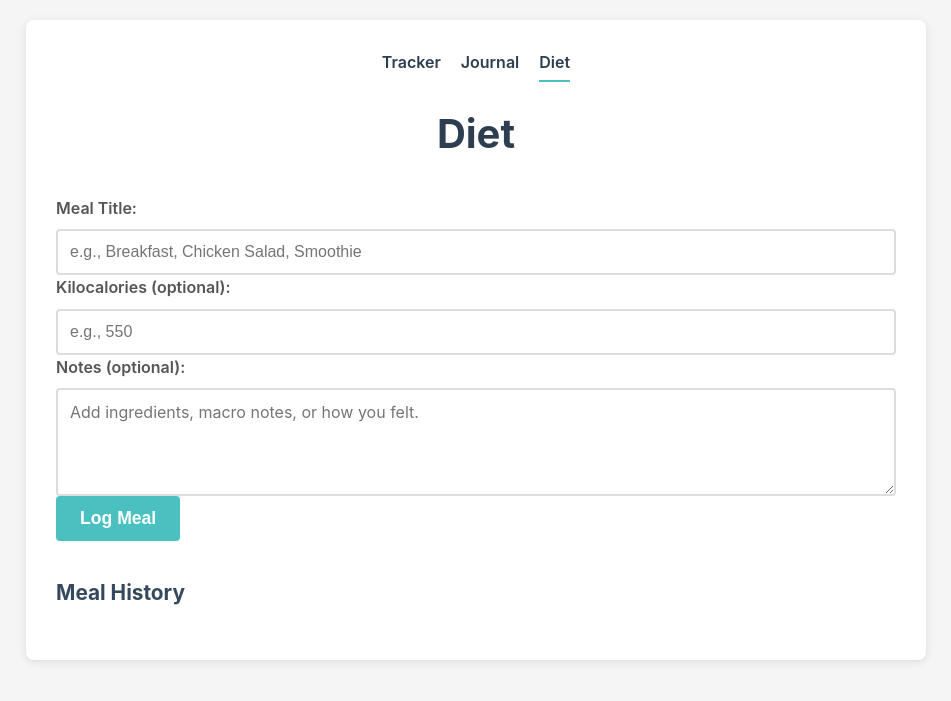
After one commit to estrada1/health_dash, a Flask app: page /diet in a window 1280 px wide. The commit adds this page. Shown: the top 701 px of the page, without its empty margins (164-1115 px from the left). Run offline with Flask 3, Linux system fonts and the light colour scheme.

Commit message:
Add diet tab, make journal entries editable

```diff
--- a/app.py
+++ b/app.py
@@ -11,6 +11,7 @@ DATA_DIR = os.environ.get('HEALTH_DASH_DATA_DIR', 'data')
 DATA_FILE = os.path.join(DATA_DIR, 'weight_data.json')
 JOURNAL_DIR = os.path.join(DATA_DIR, 'journal')
 WORKOUT_FILE = os.path.join(DATA_DIR, 'workout_data.json')
+MEAL_FILE = os.path.join(DATA_DIR, 'meal_data.json')
 VALID_WORKOUT_TYPES = ['Running', 'Weights', 'Swim', 'Yoga']
 
 
@@ -52,6 +53,24 @@ def write_workout_data(data):
     """Write workout data to JSON file"""
     ensure_data_directory()
     with open(WORKOUT_FILE, 'w') as f:
+        json.dump(data, f, indent=2)
+
+
+def read_meal_data():
+    """Read meal data from JSON file"""
+    if not os.path.exists(MEAL_FILE):
+        return []
+    try:
+        with open(MEAL_FILE, 'r') as f:
+            return json.load(f)
+    except json.JSONDecodeError:
+        return []
+
+
+def write_meal_data(data):
+    """Write meal data to JSON file"""
+    ensure_data_directory()
+    with open(MEAL_FILE, 'w') as f:
         json.dump(data, f, indent=2)
 
 
@@ -144,6 +163,12 @@ def index():
 def journal():
     """Serve the journal HTML page"""
     return render_template('journal.html')
+
+
+@app.route('/diet')
+def diet():
+    """Serve the diet HTML page"""
+    return render_template('diet.html')
 
 
 @app.route('/api/weights', methods=['GET'])
@@ -365,5 +390,62 @@ def add_workout():
         return jsonify({'error': str(e)}), 500
 
 
+@app.route('/api/meals', methods=['GET'])
+def get_meals():
+    """Return all meal entries"""
+    data = read_meal_data()
+    return jsonify(data)
+
+
+@app.route('/api/meals', methods=['POST'])
+def add_meal():
+    """Add a new meal entry"""
+    try:
+        title = request.json.get('title')
+        calories = request.json.get('calories')
+        notes = request.json.get('notes', '')
+
+        if not title or not isinstance(title, str):
+            return jsonify({'error': 'Title is required'}), 400
+
+        title = title.strip()
+        if not title:
+            return jsonify({'error': 'Title cannot be empty'}), 400
+
+        if calories is not None and calories != '':
+            try:
+                calories = int(calories)
+            except (ValueError, TypeError):
+                return jsonify({'error': 'Calories must be a number'}), 400
+            if calories < 0:
+                return jsonify({'error': 'Calories must be zero or positive'}), 400
+        else:
+            calories = None
+
+        if notes is not None and not isinstance(notes, str):
+            return jsonify({'error': 'Notes must be a string'}), 400
+
+        if notes:
+            notes = notes.strip()
+            if len(notes) > 2000:
+                return jsonify({'error': 'Notes too long (max 2,000 characters)'}), 400
+
+        entry = {
+            'timestamp': datetime.utcnow().isoformat() + 'Z',
+            'title': title,
+            'calories': calories,
+            'notes': notes
+        }
+
+        data = read_meal_data()
+        data.append(entry)
+        write_meal_data(data)
+
+        return jsonify(entry), 201
+
+    except Exception as e:
+        return jsonify({'error': str(e)}), 500
+
+
 if __name__ == '__main__':
     app.run(host='0.0.0.0', port=5001, debug=True)
--- a/src/app.ts
+++ b/src/app.ts
@@ -1,3 +1,4 @@
+import { initDiet } from './diet.js';
 import { initJournal } from './journal.js';
 import { initWeights } from './weights.js';
 import { initWorkouts } from './workouts.js';
@@ -6,4 +7,5 @@ document.addEventListener('DOMContentLoaded', async () => {
   await initWeights();
   await initWorkouts();
   await initJournal();
+  await initDiet();
 });
--- a/static/css/style.css
+++ b/static/css/style.css
@@ -349,6 +349,98 @@ label {
     font-style: italic;
 }
 
+/* Meal Section */
+.meal-section {
+    margin-top: 30px;
+}
+
+.meal-form {
+    margin-bottom: 35px;
+}
+
+#meal-title,
+#meal-calories {
+    padding: 12px;
+    font-size: 1rem;
+    border: 2px solid #ddd;
+    border-radius: 4px;
+    transition: border-color 0.3s;
+}
+
+#meal-title:focus,
+#meal-calories:focus {
+    outline: none;
+    border-color: #4bc0c0;
+}
+
+#meal-notes {
+    padding: 12px;
+    font-size: 1rem;
+    font-family: -apple-system, BlinkMacSystemFont, 'Segoe UI', Roboto, sans-serif;
+    border: 2px solid #ddd;
+    border-radius: 4px;
+    resize: vertical;
+    min-height: 100px;
+    transition: border-color 0.3s;
+    width: 100%;
+}
+
+#meal-notes:focus {
+    outline: none;
+    border-color: #4bc0c0;
+}
+
+.meal-entries h3 {
+    color: #34495e;
+    margin-bottom: 20px;
+    font-size: 1.3rem;
+}
+
+#meal-list {
+    display: flex;
+    flex-direction: column;
+    gap: 20px;
+}
+
+.meal-entry {
+    background-color: #f9f9f9;
+    border: 1px solid #e0e0e0;
+    border-left: 4px solid #4bc0c0;
+    border-radius: 6px;
+    padding: 18px;
+}
+
+.meal-header {
+    display: flex;
+    flex-direction: column;
+    gap: 8px;
+}
+
+.meal-title {
+    font-weight: 600;
+    color: #2c3e50;
+    font-size: 1.05rem;
+}
+
+.meal-meta {
+    display: flex;
+    flex-wrap: wrap;
+    gap: 10px;
+    color: #667085;
+    font-size: 0.9rem;
+}
+
+.meal-kcal {
+    font-weight: 600;
+    color: #4bc0c0;
+}
+
+.meal-notes {
+    margin-top: 12px;
+    color: #444;
+    line-height: 1.6;
+}
+
 /* Responsive design for mobile */
 @media (max-width: 600px) {
     body {
--- a/static/js/app.js
+++ b/static/js/app.js
@@ -1,3 +1,4 @@
+import { initDiet } from './diet.js';
 import { initJournal } from './journal.js';
 import { initWeights } from './weights.js';
 import { initWorkouts } from './workouts.js';
@@ -5,5 +6,6 @@ document.addEventListener('DOMContentLoaded', async () => {
     await initWeights();
     await initWorkouts();
     await initJournal();
+    await initDiet();
 });
 //# sourceMappingURL=app.js.map
--- /dev/null
+++ b/templates/diet.html
@@ -0,0 +1,69 @@
+<!DOCTYPE html>
+<html lang="en">
+<head>
+    <meta charset="UTF-8">
+    <meta name="viewport" content="width=device-width, initial-scale=1.0">
+    <title>Diet</title>
+    <link rel="stylesheet" href="{{ url_for('static', filename='css/style.css') }}">
+</head>
+<body>
+    <div class="container">
+        <nav class="page-nav">
+            <a href="/">Tracker</a>
+            <a href="/journal">Journal</a>
+            <a href="/diet" class="active">Diet</a>
+        </nav>
+        <h1>Diet</h1>
+
+        <div class="meal-section">
+            <div class="meal-form">
+                <form id="meal-form">
+                    <div class="form-group">
+                        <label for="meal-title">Meal Title:</label>
+                        <input
+                            type="text"
+                            id="meal-title"
+                            name="title"
+                            placeholder="e.g., Breakfast, Chicken Salad, Smoothie"
+                            required
+                        >
+                    </div>
+
+                    <div class="form-group">
+                        <label for="meal-calories">Kilocalories (optional):</label>
+                        <input
+                            type="number"
+                            id="meal-calories"
+                            name="calories"
+                            min="0"
+                            step="1"
+                            placeholder="e.g., 550"
+                        >
+                    </div>
+
+                    <div class="form-group">
+                        <label for="meal-notes">Notes (optional):</label>
+                        <textarea
+                            id="meal-notes"
+                            name="notes"
+                            rows="4"
+                            maxlength="2000"
+                            placeholder="Add ingredients, macro notes, or how you felt."
+                        ></textarea>
+                    </div>
+
+                    <button type="submit" class="submit-btn">Log Meal</button>
+                </form>
+                <div id="meal-message" class="message"></div>
+            </div>
+
+            <div class="meal-entries">
+                <h3>Meal History</h3>
+                <div id="meal-list"></div>
+            </div>
+        </div>
+    </div>
+
+    <script type="module" src="{{ url_for('static', filename='js/app.js') }}"></script>
+</body>
+</html>
--- a/templates/index.html
+++ b/templates/index.html
@@ -13,6 +13,7 @@
         <nav class="page-nav">
             <a href="/" class="active">Tracker</a>
             <a href="/journal">Journal</a>
+            <a href="/diet">Diet</a>
         </nav>
         <h1>Tracker</h1>
 
--- a/templates/journal.html
+++ b/templates/journal.html
@@ -11,6 +11,7 @@
         <nav class="page-nav">
             <a href="/">Tracker</a>
             <a href="/journal" class="active">Journal</a>
+            <a href="/diet">Diet</a>
         </nav>
         <h1>Journal</h1>
 
```
Also changed, not shown: src/diet.ts (added, +137 -0 lines).
